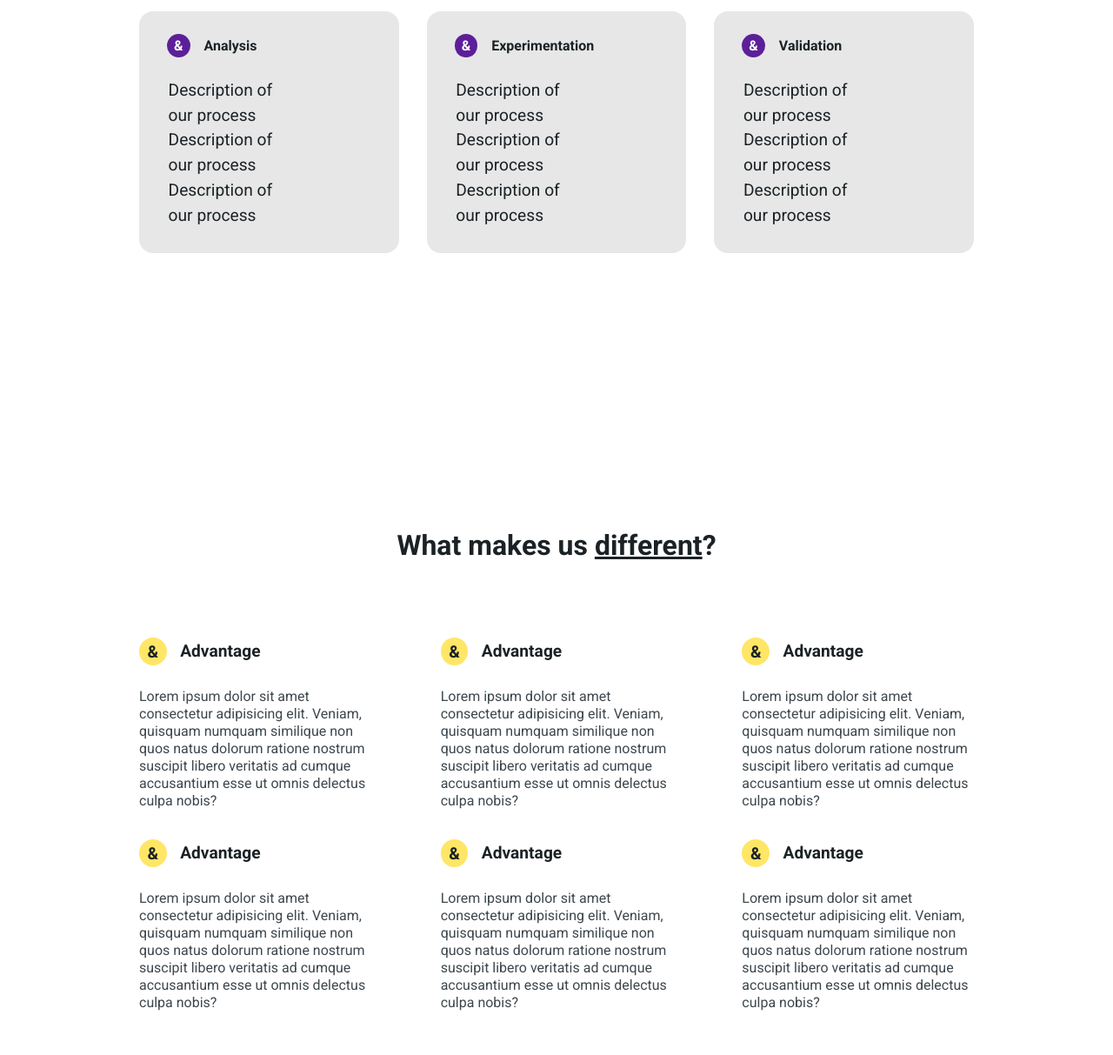
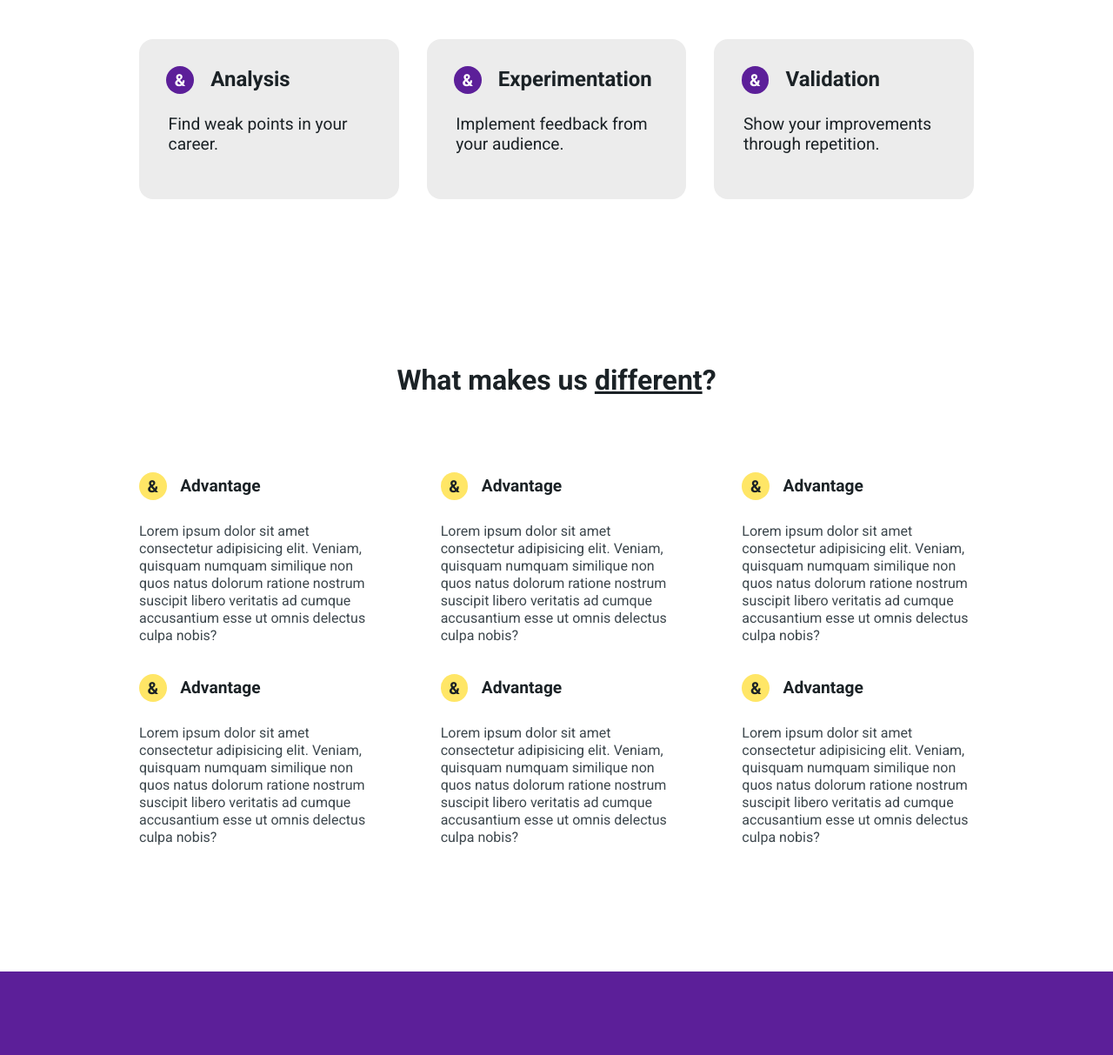
Before and after one commit to andfoster/andfoster.github.com, a plain HTML site: page index.html in a window 1280 px wide. Shown: the part 703-1916 px from the top of the page at 87% size. Drawn offline with Linux system fonts and the light colour scheme.

Commit message:
our process section and start of footer

```diff
--- a/index.html
+++ b/index.html
@@ -14,7 +14,7 @@
                 <div id="nav-parent">
                     <div id="nav-wrapper">
                         <div id="logo-parent">
-                            <p>Feedback.</p>
+                            <a href="index.html#landing-parent"><p>Feedback.</p></a>
                         </div>
                         <div id="right-nav-parent">
                             <div id="right-nav-wrapper">
@@ -56,15 +56,24 @@
         <div id="process-wrapper">
             <div class="process">
                 <h3>Analysis</h3>
-                <p>Description of our process Description of our process Description of our process</p>
+                <p>
+                    Find weak points in your career.
+                    <!-- <br><br>Audience engagement, listener retention, and your most effective demographic.
+                    <br><br>Looking at monthly listeners and total streams doesn't show you the whole picture. -->
+                </p>
             </div>
             <div class="process">
                 <h3>Experimentation</h3>
-                <p>Description of our process Description of our process Description of our process</p>
+                <p>
+                    Implement feedback from your audience.
+                    <br><br>
+                </p>
             </div>
             <div class="process">
                 <h3>Validation</h3>
-                <p>Description of our process Description of our process Description of our process</p>
+                <p>
+                    Show your improvements through repetition.
+                </p>
             </div>
         </div>
     </div>
@@ -97,5 +106,10 @@
             </div>
         </div>
     </div>
+    <div id="footer-parent">
+        <div id="footer-wrapper">
+            <a href="index.html#landing-parent"><h2>Feedback.</h2></a>
+        </div>
+    </div>
 </body>
 </html>
--- a/style/index.scss
+++ b/style/index.scss
@@ -6,18 +6,28 @@ $yellow: #FFE666;
 
 $black: #1B2226;
 $gray: #3D474D;
-$ghost: #faeddb;
+$ghost: #f5efe5;
+$offwhite: #ececec;
 $white: #ffffff;
 
 $main: $purple;
+
+html {
+    scroll-behavior: smooth;
+}
 
 body {
     background: $white;
 }
 
+a {
+    text-decoration: none;
+    color: none;
+}
+
 div#background-color {
     width: 100%;
-    height: 540px;
+    height: 580px;
     background: $ghost;
     margin: 0;
     padding: 0;
@@ -44,6 +54,11 @@ div#landing-parent {
                         padding: 10px 0;
                         font-weight: bold;
                         font-family: 'Roboto', sans-serif;
+
+                        &:hover {
+                            cursor: pointer;
+                            opacity: 0.9;
+                        }
                     }
                 }
 
@@ -187,7 +202,7 @@ div#about-us-parent {
     font-family: 'Roboto', sans-serif;
 
     h2 {
-        font-size: 3em;
+        font-size: 2.5em;
         color: $black;
         font-weight: bold;
         text-align: center;
@@ -196,10 +211,9 @@ div#about-us-parent {
     p {
         padding: 2em 0 0 0;
         margin: 0 auto;
-        width: 50%;
         font-size: 1.2em;
         color: $black;
-        line-height: 1.5em;
+        line-height: 1.2em;
         text-align: center;
     }
 
@@ -210,7 +224,7 @@ div#about-us-parent {
         padding: 4em 0 0 0;
 
         div.process {
-            background: rgb(231, 231, 231);
+            background: $offwhite;
             border-radius: 16px;
 
             p {
@@ -221,10 +235,10 @@ div#about-us-parent {
         }
 
         h3 {
-            padding: 2em 0 0 2em;
+            padding: 1.4em 0 0 1.3em;
             font-family: 'Roboto', sans-serif;
             font-weight: bold;
-            font-size: 1em;
+            font-size: 1.5em;
             color: $black;
 
             &::before {
@@ -233,6 +247,7 @@ div#about-us-parent {
                 padding: .25em .5em;
                 margin-right: 1em;
                 border-radius: 1em;
+                font-size: .8em;
                 font-weight: bold;
                 background: $main;
             }
@@ -242,7 +257,7 @@ div#about-us-parent {
 
 div#advantages-parent {
     width: clamp(480px, 75%, 2000px);
-    margin: 20rem auto 0 auto;
+    margin: 12rem auto 0 auto;
 
     h2 {
         font-family: 'Roboto', sans-serif;
@@ -293,3 +308,32 @@ div#advantages-parent {
         }
     }
 }
+
+div#footer-parent {
+    width: 100%;
+    background: $purple;
+    height: 240px;
+    margin: 5em 0 0 0;
+
+    div#footer-wrapper {
+        width: clamp(480px, 75%, 2000px);
+        margin: 0 auto;
+        display: grid;
+        grid-template-columns: 1fr 3fr 1fr;
+        gap: 200px;
+    }
+
+    h2 {
+        padding: 105px 0 0 0;
+        color: $white;
+        font-family: 'Roboto', sans-serif;
+        font-size: 2em;
+        font-weight: bold;
+        width: auto;
+
+        &:hover {
+            cursor: pointer;
+            opacity: 0.9;
+        }
+    }
+}
```
Also changed, not shown: style/index.css, 1 other file.
